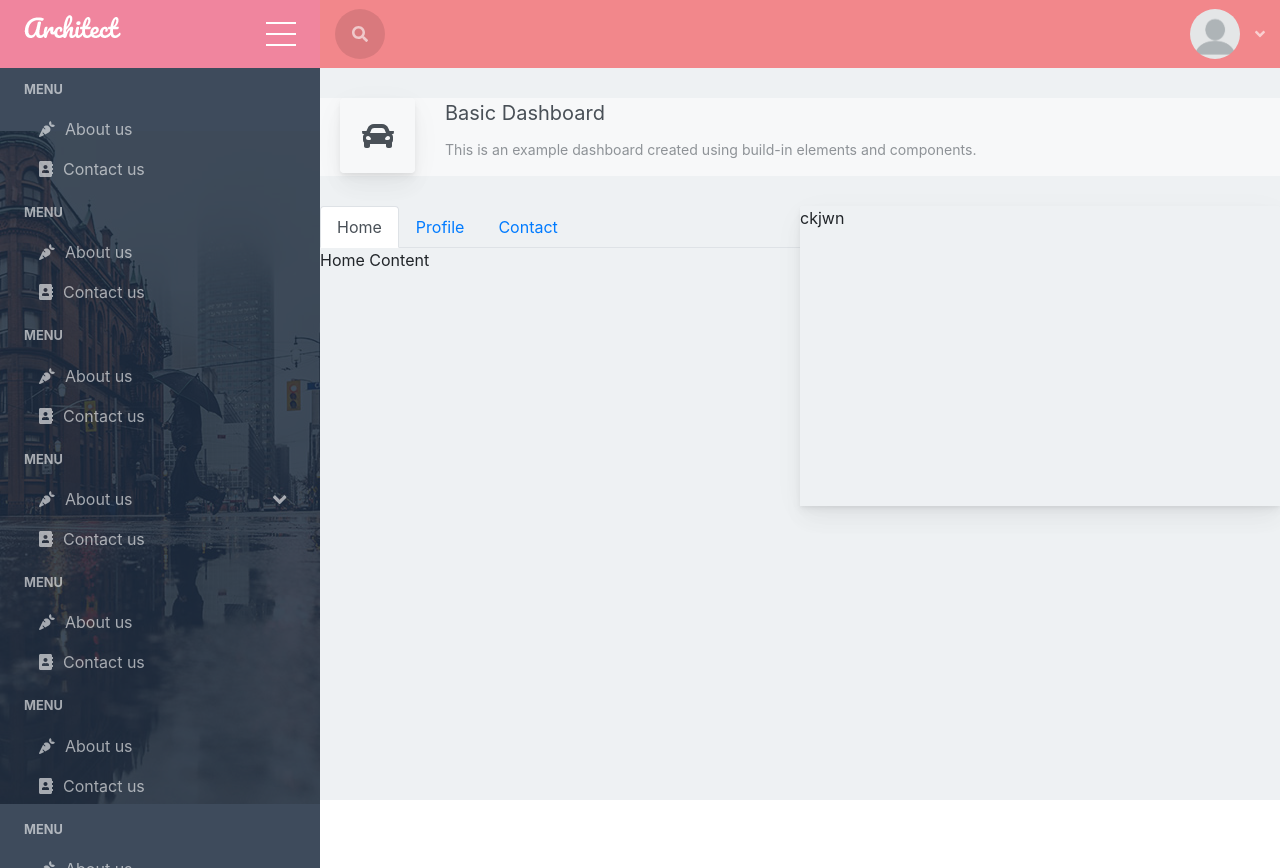
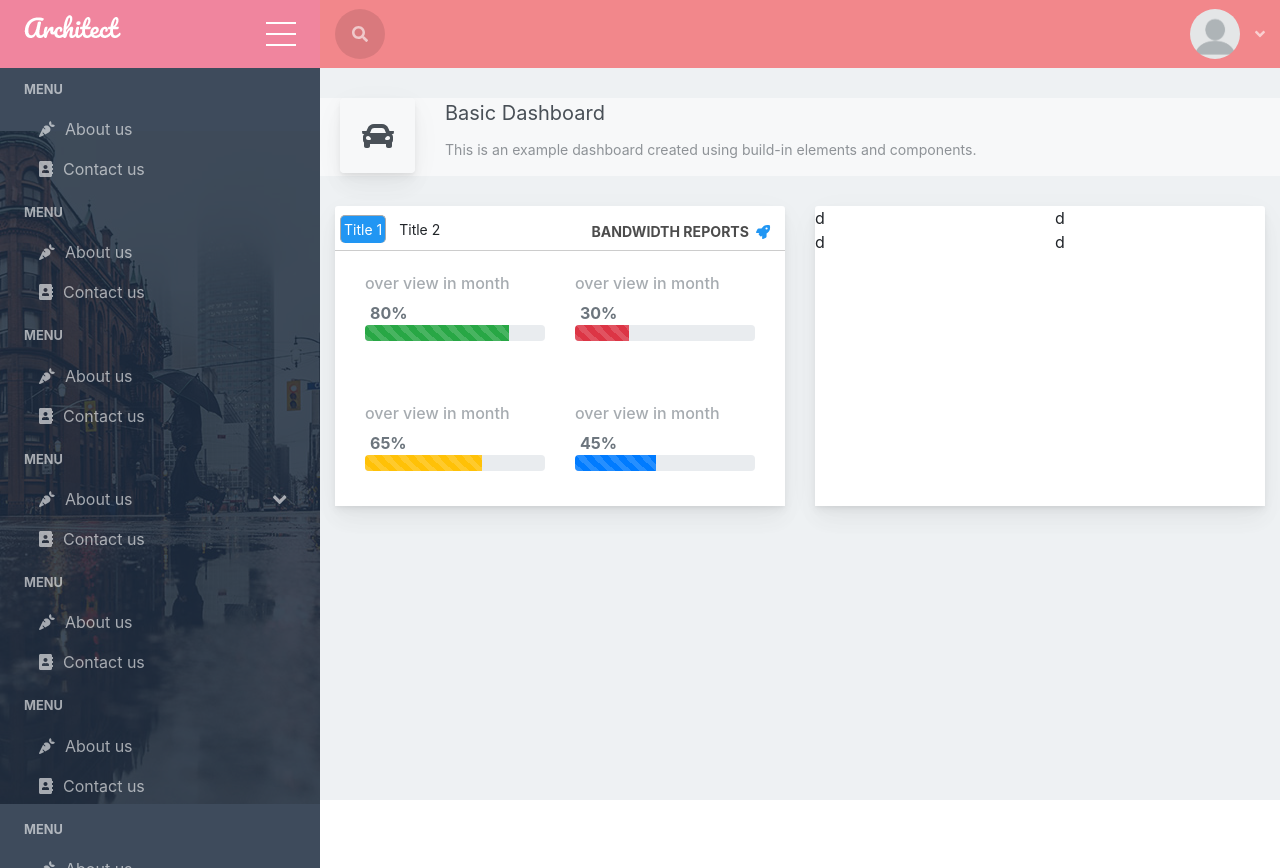
Before and after one commit to morinodanaka/panel-admin, a React (Create React App) app: page / in a window 1280 px wide. Built offline with nearby package versions, Linux system fonts and the light colour scheme.

Commit message:
progress bar and tab bar Ok

```diff
--- a/package.json
+++ b/package.json
@@ -17,6 +17,7 @@
     "react-router": "^5.1.2",
     "react-router-dom": "^5.1.2",
     "react-scripts": "3.4.1",
+    "react-tabs": "^3.1.0",
     "redux": "^4.0.5"
   },
   "scripts": {
--- a/src/component/content/content.js
+++ b/src/component/content/content.js
@@ -4,6 +4,7 @@ import HeaderContent from './headerContent/headerContent'
 import BannerContent from './bannerContent/bannerContent'
 import SqrLeftTop from './sqrLeftTop/sqrLeftTop'
 import "./content.scss"
+import SqrRightTop from './sqrRightTop/sqrRightTop'
 
 function Content() {
   return (
@@ -13,6 +14,7 @@ function Content() {
         <BannerContent />
         <Row noGutters>
           <SqrLeftTop />
+          <SqrRightTop />
         </Row>
       </div>
     </Col>
--- a/src/component/content/sqrLeftTop/sqrLeftTop.js
+++ b/src/component/content/sqrLeftTop/sqrLeftTop.js
@@ -1,29 +1,64 @@
-import React, { useState } from 'react'
-import { Col, Tabs, Tab, Sonnet } from 'react-bootstrap'
+import React from 'react'
+import { Col, ProgressBar, Row } from 'react-bootstrap'
+import { Tab, Tabs, TabList, TabPanel } from 'react-tabs';
+import { faRocket } from "@fortawesome/free-solid-svg-icons";
+import { FontAwesomeIcon } from '@fortawesome/react-fontawesome';
+
+import 'react-tabs/style/react-tabs.css';
 import "./sqrLeftTop.scss"
 
 function SqrLeftTop() {
-  const [key, setKey] = useState('home');
   return (
     <>
       <Col xs={6}>
-        <Tabs
-          id="controlled-tab-example"
-          activeKey={key}
-          onSelect={(k) => setKey(k)}
-        >
-          <Tab eventKey="home" title="Home" >
-            Home Content
-          </Tab>
-          <Tab eventKey="profile" title="Profile">
-            Profile Content
-          </Tab>
-          <Tab eventKey="contact" title="Contact" >
-          </Tab>
-        </Tabs>
-      </Col>
-      <Col xs={6}>
-        <div className="wrpBox">ckjwn</div>
+        <div className="wrpTab">
+          <div className="wrpBox">
+            <Tabs>
+              <TabList>
+
+                <Tab>Title 1</Tab>
+                <Tab>Title 2</Tab>
+                <span className="title" sm={6}>
+                  BANDWIDTH REPORTS<FontAwesomeIcon icon={faRocket} /></span>
+              </TabList>
+
+              <TabPanel>
+                <div className="progresBox">
+                  <Row noGutters>
+                    <Col sm={6}>
+                      <div className="padding">
+                        <h6>over view in month</h6><b>80%</b>
+                        <ProgressBar variant="success" animated now={80} />
+                      </div>
+                    </Col>
+                    <Col sm={6}>
+                      <div className="padding">
+                        <h6>over view in month</h6><b>30%</b>
+                        <ProgressBar variant="danger" animated now={30} />
+                      </div>
+                    </Col>
+                    <Col sm={6}>
+                      <div className="padding">
+                        <h6>over view in month</h6><b>65%</b>
+                        <ProgressBar variant="warning" animated now={65} />
+                      </div>
+                    </Col>
+                    <Col sm={6}>
+                      <div className="padding">
+                        <h6>over view in month</h6><b>45%</b>
+                        <ProgressBar animated now={45} />
+                      </div>
+                    </Col>
+                  </Row>
+
+                </div>
+              </TabPanel>
+              <TabPanel>
+                <h2>Any content 2</h2>
+              </TabPanel>
+            </Tabs>
+          </div>
+        </div>
       </Col>
     </>
   )
--- a/src/component/content/sqrLeftTop/sqrLeftTop.scss
+++ b/src/component/content/sqrLeftTop/sqrLeftTop.scss
@@ -1,10 +1,96 @@
-.wrpBox {
-  border-radius: calc(0.25rem - 1px) calc(0.25rem - 1px) 0 0;
-  box-shadow: 0 0.46875rem 2.1875rem rgba(0, 0, 0, 0.03), 0 0.9375rem 1.40625rem rgba(0, 0, 0, 0.03), 0 0.25rem 0.53125rem rgba(0, 0, 0, 0.05), 0 0.125rem 0.1875rem rgba(0, 0, 0, 0.03);
-  border-width: 0;
-  -webkit-transition: all .2s;
-  -o-transition: all .2s;
-  transition: all .2s;
-  height: 300px;
-  margin-bottom: 40px;
+.wrpTab {
+  padding: 0 15px;
+
+  .wrpBox {
+    border-radius: calc(0.25rem - 1px) calc(0.25rem - 1px) 0 0;
+    box-shadow: 0 0.46875rem 2.1875rem rgba(0, 0, 0, 0.03),
+      0 0.9375rem 1.40625rem rgba(0, 0, 0, 0.03),
+      0 0.25rem 0.53125rem rgba(0, 0, 0, 0.05),
+      0 0.125rem 0.1875rem rgba(0, 0, 0, 0.03);
+    border-width: 0;
+    -webkit-transition: all 0.2s;
+    -o-transition: all 0.2s;
+    transition: all 0.2s;
+    height: 300px;
+    margin-bottom: 40px;
+    background: #fff;
+
+    .react-tabs__tab-list {
+      position: relative;
+      padding-left: 10px;
+      border-bottom: 1px solid #ccc;
+      padding: 5px;
+
+      .title {
+        text-transform: uppercase;
+        color: rgba(0, 0, 0, 0.7);
+        font-weight: bold;
+        font-size: 0.88rem;
+        position: absolute;
+        right: 15px;
+        top: 15px;
+
+        svg {
+          color: #2196f3;
+          margin-left: 7px;
+        }
+      }
+    }
+
+    .react-tabs__tab-panel {
+      padding: 5px 15px;
+
+      .progresBox {
+        .padding {
+          padding: 5px 15px;
+          margin-bottom: 50px;
+
+          h6 {
+            color: #6c757d;
+            opacity: 0.6;
+            display: inline-block;
+          }
+
+          b {
+            color: #6c757d !important;
+            opacity: 1 !important;
+            padding-left: 5px;
+          }
+        }
+      }
+    }
+  }
 }
+
+.react-tabs__tab {
+  font-size: 0.875rem;
+}
+
+.react-tabs__tab:focus:after {
+  display: none !important;
+}
+
+.react-tabs__tab:focus {
+  box-shadow: none;
+  border-color: none;
+  outline: none;
+}
+
+.react-tabs__tab--selected {
+  background: #2196f3;
+  border-color: none;
+  color: white;
+  border-radius: 5px;
+  font-size: 0.875rem;
+  background: #2196f3;
+  border-color: none;
+  color: white;
+  border-radius: 5px;
+  padding: 3px;
+}
+
+.react-tabs__tab-list {
+  border-bottom: none;
+  margin: 0 0 10px;
+  padding: 0;
+}
--- /dev/null
+++ b/src/component/content/sqrRightTop/sqrRightTop.js
@@ -0,0 +1,23 @@
+import React from 'react'
+import { Col, Row } from 'react-bootstrap'
+
+function SqrRightTop() {
+  return (
+    <>
+      <Col xs={6}>
+        <div className="wrpTab">
+          <div className="wrpBox">
+            <Row>
+              <Col sm={6}>d</Col>
+              <Col sm={6}>d</Col>
+              <Col sm={6}>d</Col>
+              <Col sm={6}>d</Col>
+            </Row>
+          </div>
+        </div>
+      </Col>
+    </>
+  )
+}
+
+export default SqrRightTop
--- /dev/null
+++ b/src/component/content/sqrRightTop/sqrRightTop.scss
@@ -0,0 +1,17 @@
+.wrpTab {
+  padding: 0 15px;
+
+  .wrpBox {
+    border-radius: calc(0.25rem - 1px) calc(0.25rem - 1px) 0 0;
+    box-shadow: 0 0.46875rem 2.1875rem rgba(0, 0, 0, 0.03),
+      0 0.9375rem 1.40625rem rgba(0, 0, 0, 0.03),
+      0 0.25rem 0.53125rem rgba(0, 0, 0, 0.05),
+      0 0.125rem 0.1875rem rgba(0, 0, 0, 0.03);
+    border-width: 0;
+    -webkit-transition: all 0.2s;
+    -o-transition: all 0.2s;
+    transition: all 0.2s;
+    height: 300px;
+    margin-bottom: 40px;
+  }
+}
--- a/src/container/home.js
+++ b/src/container/home.js
@@ -1,7 +1,7 @@
 import React from 'react'
 import Sidebar from '../component/sidebar/sidebar'
 import Content from '../component/content/content'
-import { Container, Row, noGutters } from "react-bootstrap"
+import { Container, Row } from "react-bootstrap"
 import "./home.scss"
 
 function Home() {
```
Also changed, not shown: 1 other file (tests, documents, lock files or other folders).
